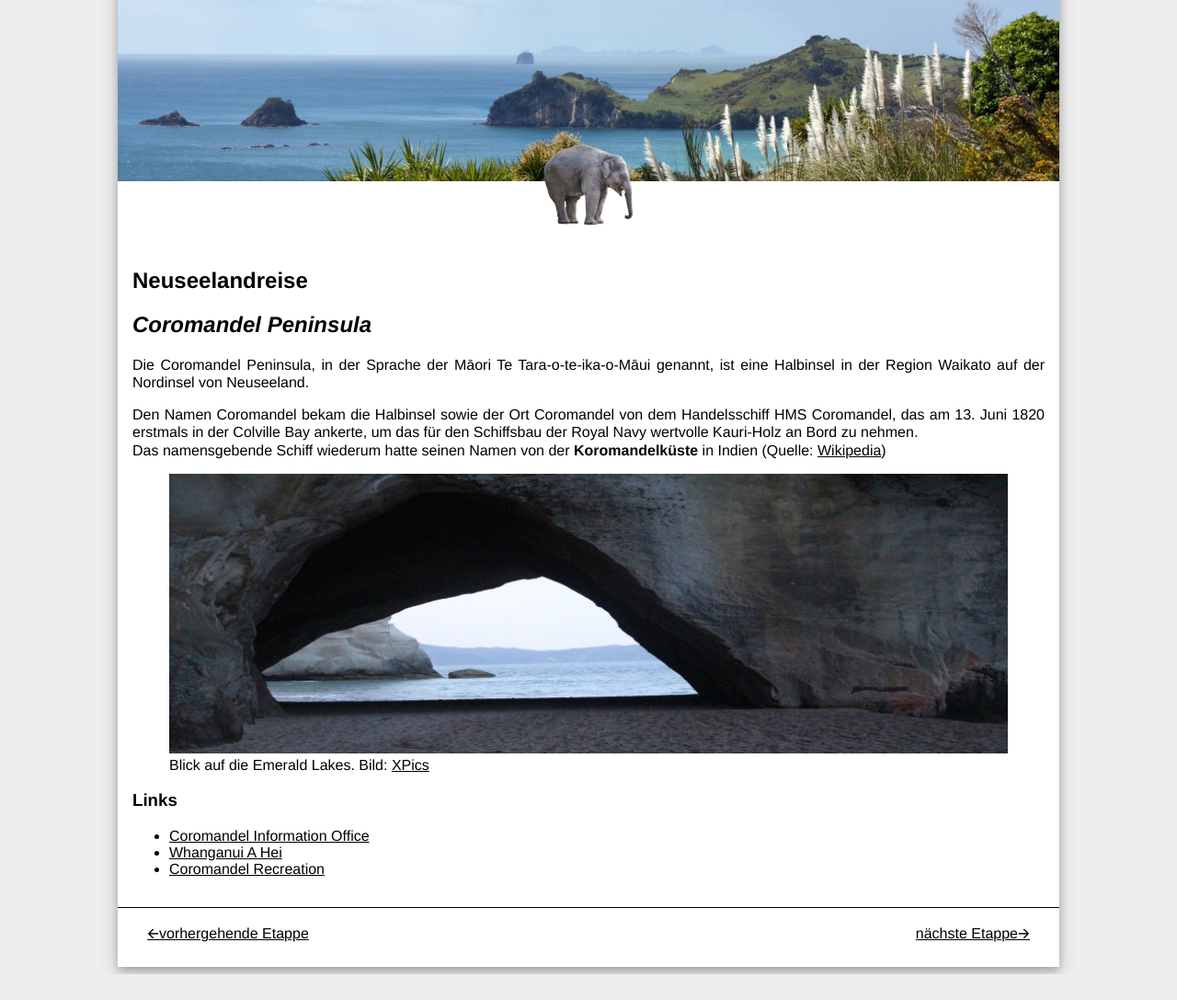
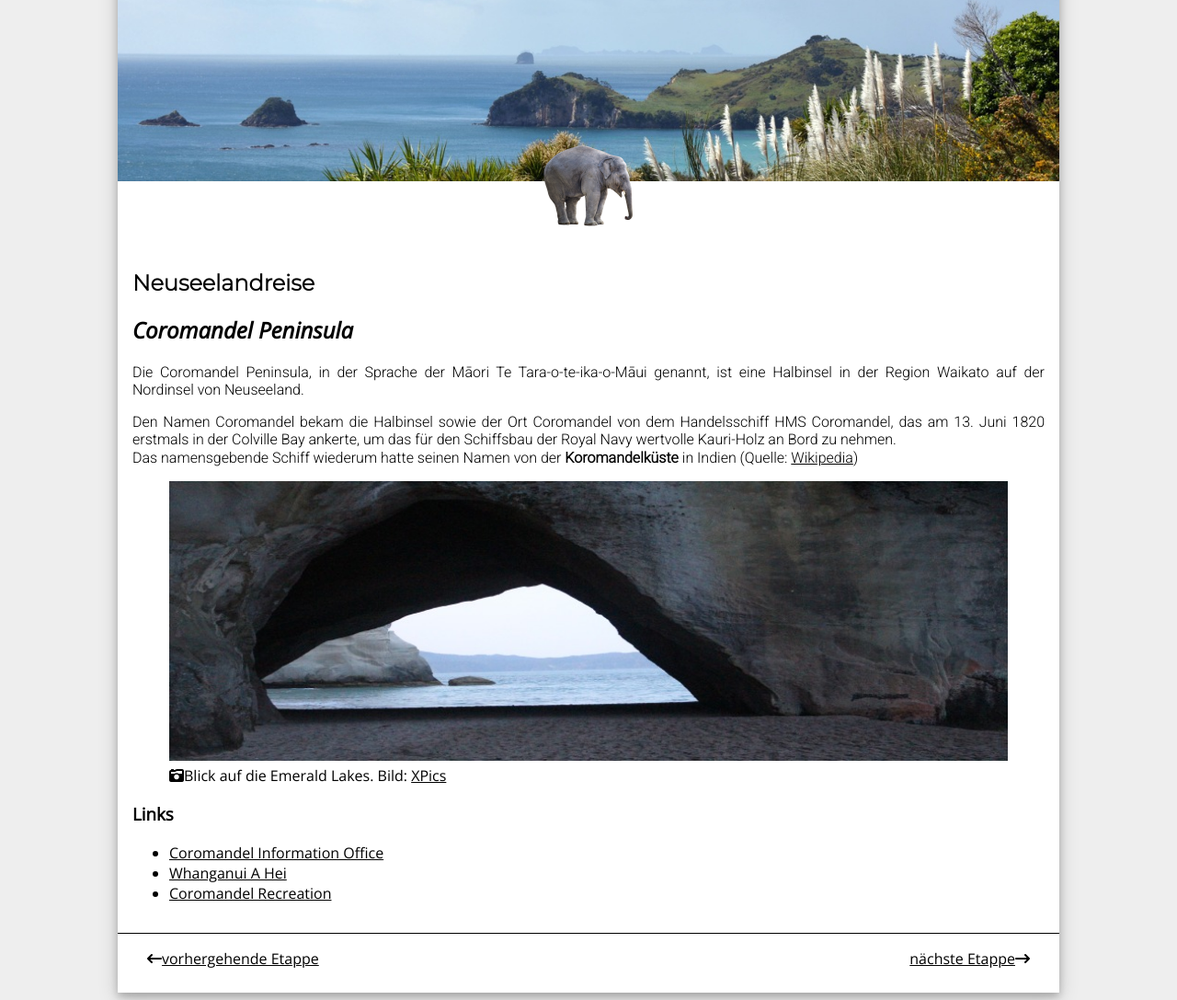
Before and after one commit to stefangerer/franzwagner7.github.io, a plain HTML site: page nz/index.html in a window 1280 px wide. Shown: the part 103-1190 px from the top of the page at 92% size. Before the commit the page ends 1162 px from the top, so only its background shows below. Drawn offline with nearby package versions, Linux system fonts and the light colour scheme.

Commit message:
Schriftarten Importiert und angewendet

```diff
--- a/nz/index.html
+++ b/nz/index.html
@@ -37,7 +37,7 @@
                 </p>
                 <figure>
                     <img src="images/attraction.jpg" alt="See vor Bergen">
-                    <figcaption>Blick auf die Emerald Lakes. Bild: <a
+                    </i><figcaption><i class="fa-solid fa-camera-retro"></i>Blick auf die Emerald Lakes. Bild: <a
                             href="https://pixabay.com/de/photos/kanada-emerald-lake-landschaft-see-4433005/">XPics</a>
                     </figcaption>
                 </figure>
@@ -55,8 +55,8 @@
         </article>
         <footer>
             <nav>
-                <a class="back" href="https://mobulu.github.io/nz/index.html">🡨vorhergehende Etappe</a>
-                <a class="next" href="https://helli07.github.io/nz/index.html">nächste Etappe🡪</a>
+                <a class="back" href="https://mobulu.github.io/nz/index.html"><i class="fa-solid fa-arrow-left-long"></i>vorhergehende Etappe</a>
+                <a class="next" href="https://helli07.github.io/nz/index.html">nächste Etappe<i class="fa-solid fa-arrow-right-long"></i></a>
             </nav>
         </footer>
     </main>
--- a/nz/main.css
+++ b/nz/main.css
@@ -1,8 +1,19 @@
 /* Stile für die Neuseelandreise */
+
+/*Google Fonts laden */
+@import url('https://fonts.googleapis.com/css2?family=Montserrat:wght@300&family=Open+Sans:ital@0;1&family=Roboto:wght@300&display=swap');
 
 body {
     background-color: #eeeeee;
-    font-family: Helvetica, Arial, sans-serif, monospace;
+    font-family: 'Open Sans', sans-serif;
+}
+
+h1 {
+    font-family: 'Montserrat', sans-serif;
+}
+
+main p {
+    font-family: 'Roboto', sans-serif;
 }
 
 header {
```
